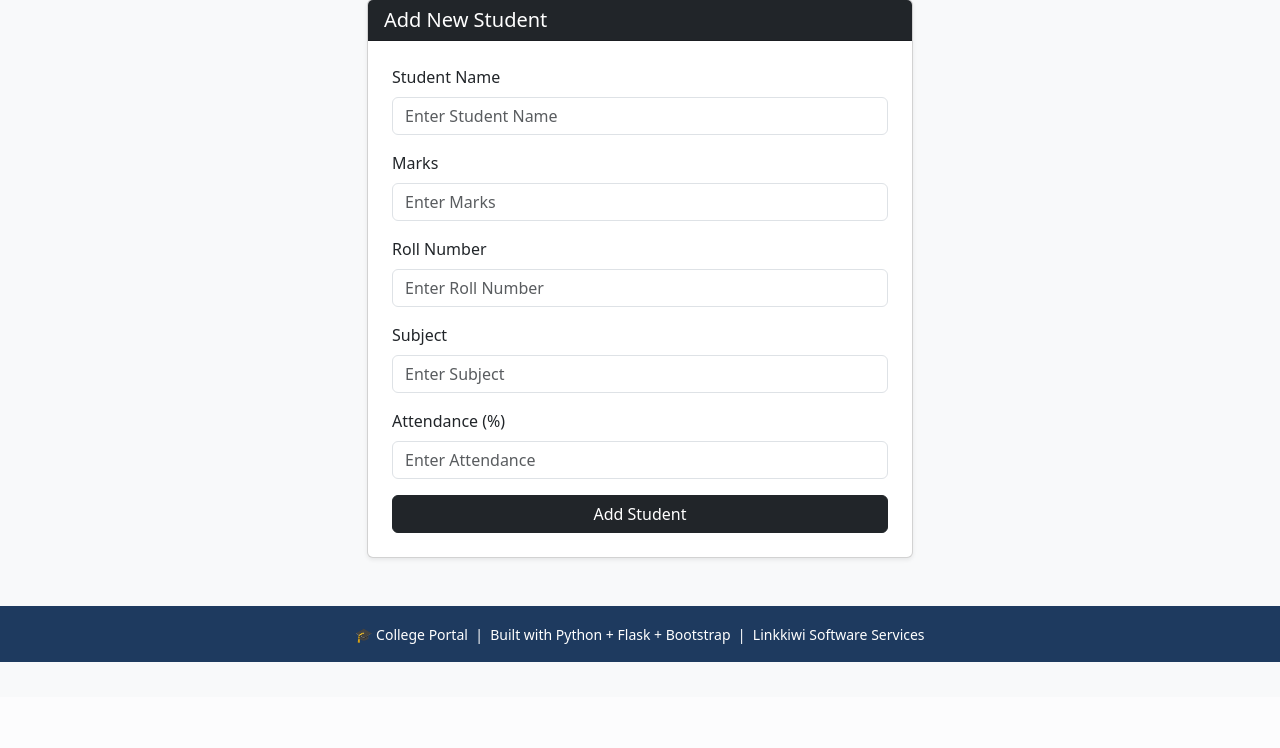
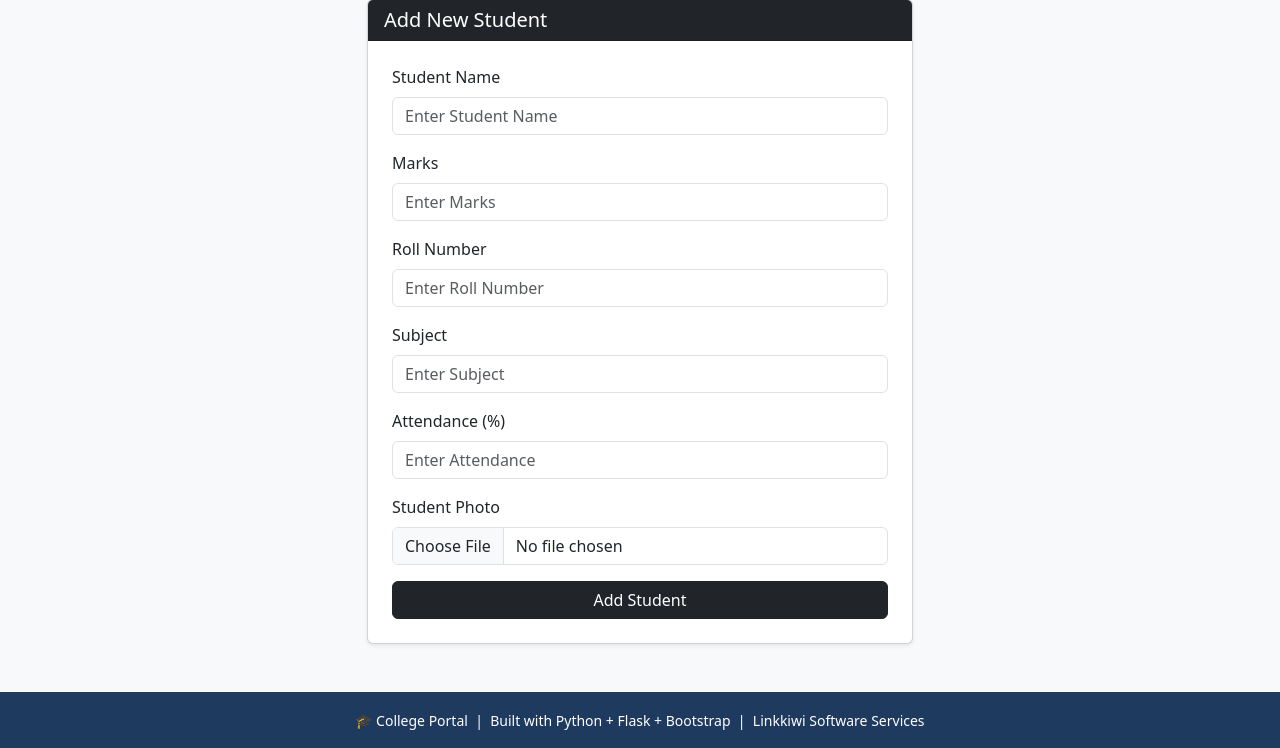
Before and after one commit to freakytejash/python-training, a Flask app: page /add in a window 1280 px wide. Shown: the part 103-851 px from the top of the page. Before the commit the page ends 765 px from the top, so only its background shows below. Run offline with Flask 3, Linux system fonts and the light colour scheme; a user stored in the database is signed in.

Commit message:
added upload image feature

```diff
--- a/app.py
+++ b/app.py
@@ -16,7 +16,7 @@ load_dotenv(os.path.join(BASE_DIR, '.env'))  # Load environment variables from .
 app = Flask(__name__)
 app.secret_key = "linkkiwi2026"  # Needed for flashing messages
 
-UPLOAD_FOLDER = 'static/uploads'
+UPLOAD_FOLDER = os.path.join(BASE_DIR, 'static', 'uploads')
 ALLOWED_EXTENSIONS = {'png', 'jpg', 'jpeg'}
 app.config['UPLOAD_FOLDER'] = UPLOAD_FOLDER
 
@@ -134,10 +134,18 @@ def add_student():
             flash('Please provide both name and marks', 'danger')
             return render_template("add_students.html")
 
+        #Add: handle photo upload
+        file = request.files.get('photo')
+        filename = 'default.png'  # Default photo
+        if file and file.filename and allowed_file(file.filename):
+            filename = secure_filename(file.filename)
+            file.save(os.path.join(app.config['UPLOAD_FOLDER'], filename))
+
+
         conn = get_db()
         conn.execute('''INSERT INTO students
-                     (name,roll,marks,subject,attendance) VALUES(?,?,?,?,?)''',
-                     (name, roll, int(marks), subject, int(attendance))
+                     (name,roll,marks,subject,attendance,photo) VALUES(?,?,?,?,?,?)''',
+                     (name, roll, int(marks), subject, int(attendance), filename)
                      )
         conn.commit()
         conn.close()
--- a/database.py
+++ b/database.py
@@ -47,6 +47,12 @@ def init_db():
         # Column already exists
         pass
 
+    try:
+       conn.execute("ALTER TABLE students ADD COLUMN photo TEXT DEFAULT 'default.png'")
+    except Exception:
+        # Column already exists
+        pass
+
     conn.execute('''
                   CREATE TABLE IF NOT EXISTS subjects (
                      id INTEGER PRIMARY KEY AUTOINCREMENT,
--- a/templates/add_students.html
+++ b/templates/add_students.html
@@ -63,6 +63,11 @@
                                type="number">
                     </div>
 
+                    <div class="mb-3">
+                        <label class="form-label">Student Photo</label>
+                        <input name="photo" class ="form-control" type="file" accept="image/*">
+                    </div>
+
                     <div class="d-grid">
                         <button type="submit" class="btn btn-dark">
                             Add Student
--- a/templates/home.html
+++ b/templates/home.html
@@ -100,6 +100,12 @@
             </div>
 
             <div class="card-body">
+                <div class="d-flex align-items-center">
+                            <img src="{{ url_for('static', filename='uploads/' ~ student.photo) }}"
+                                 class="rounded-circle me-2"
+                                 style="width:40px; height:40px; object-fit:cover;"
+                                 alt="{{ student.name }}">
+                </div>
                 <h5 class="card-title fw-bold">{{ student.name }}</h5>
 
                 <!-- Progress bar for marks -->
```
Also changed, not shown: templates/detail.html (+4 -5 lines), templates/students.html (+4 -6 lines).
